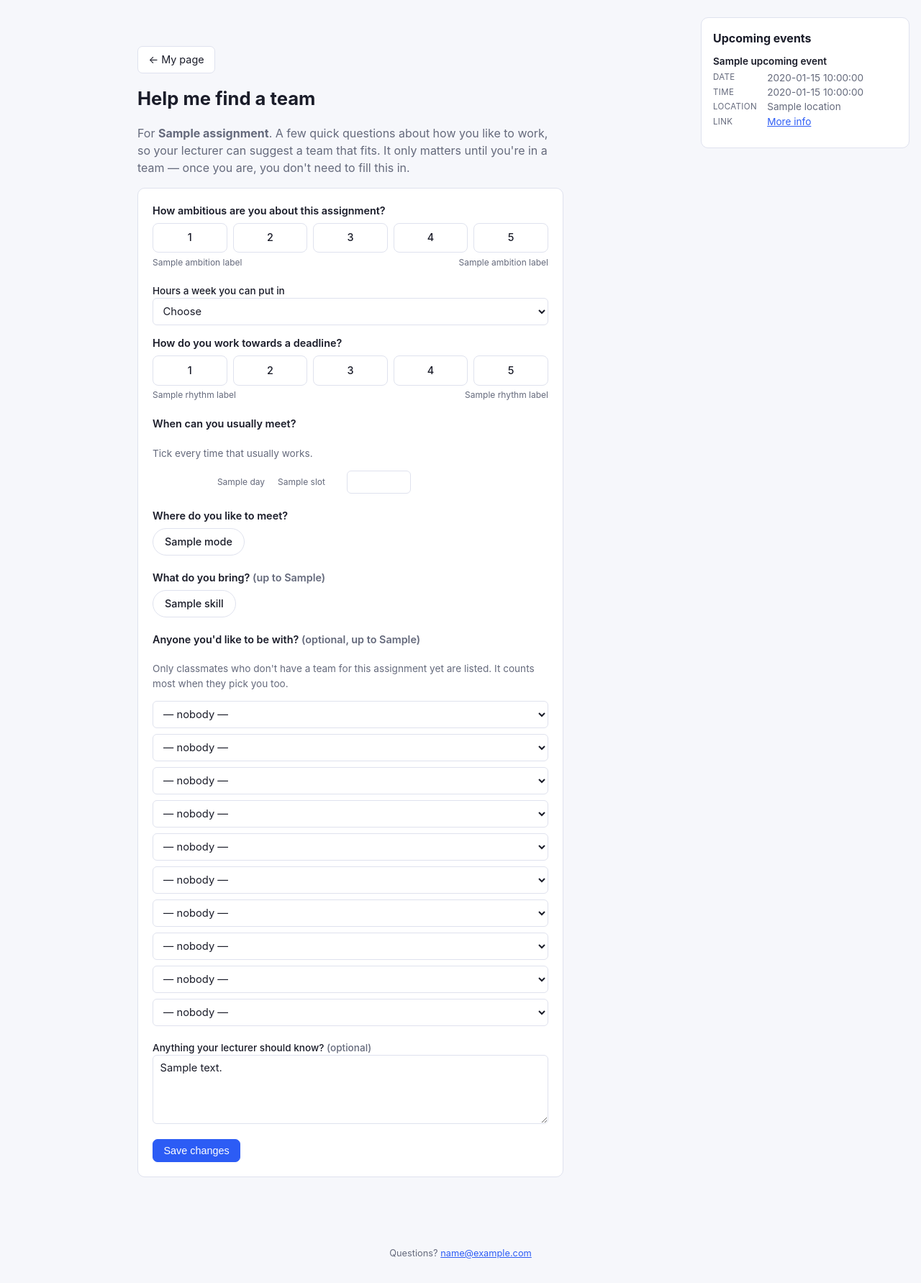
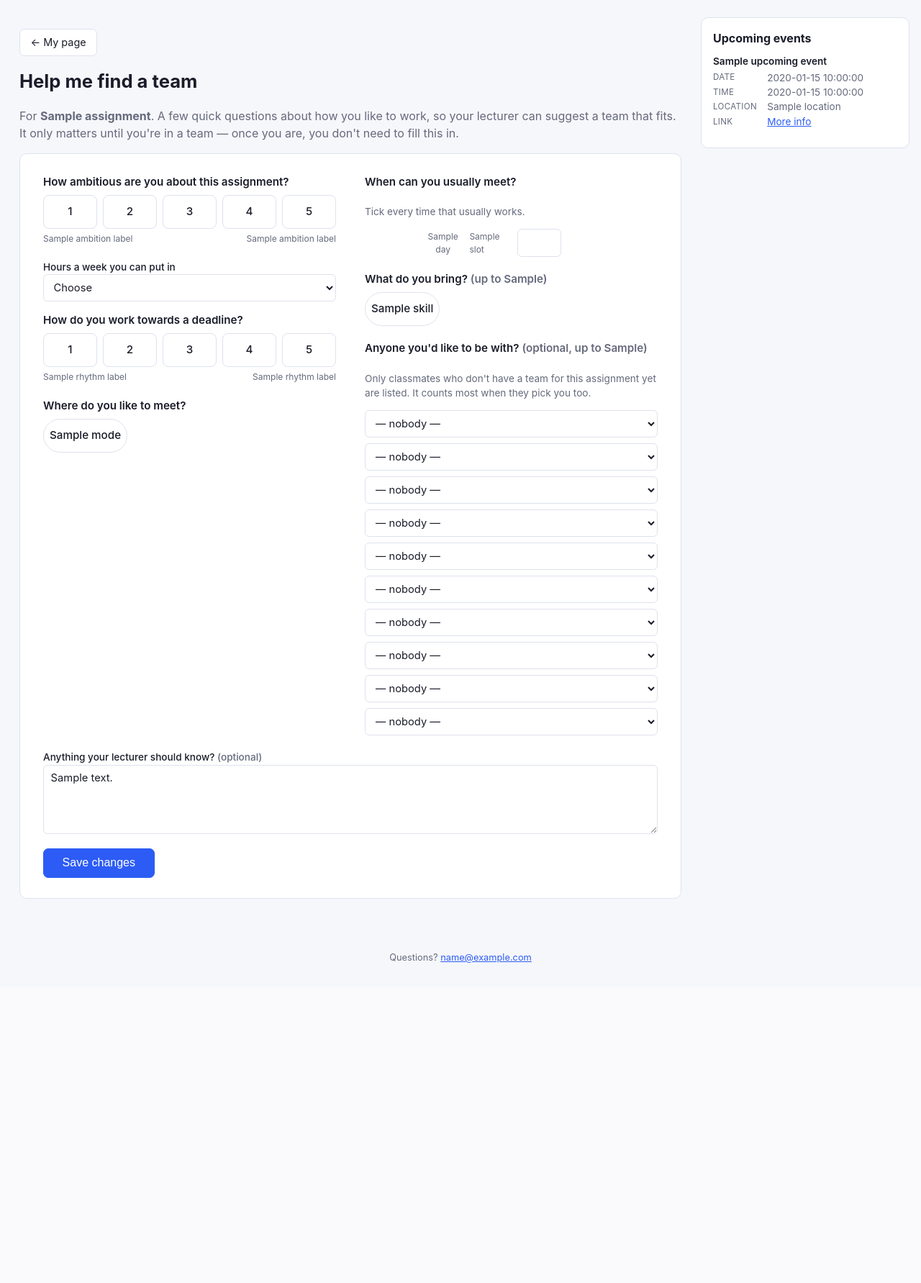
Before and after one commit to trifon-git/BDS-Assignment-Portal, a FastAPI app: template app/templates/find_team.html in a window 1280 px wide. Shown: the part 49-1832 px from the top of the page at 72% size. After the commit the page ends 1387 px from the top, so only its background shows below. Run offline with FastAPI, Linux system fonts and the light colour scheme; the template is opened without the code that fills it: most values are stand-ins (such as "Sample title", 1, 10 or a date in 2020); parts of the project's set-up code (start-up, migrations or seed data) failed here and were passed over.

Commit message:
fix: find-a-team form layout and stale static-file caching
The form sat in a second, nested container, leaving it narrow and off-centre
next to the events sidebar; drop the wrapper and lay the questions out in two
columns on wide screens with larger controls.

Static files were sent without Cache-Control, so a browser could keep an old
stylesheet under the same ?v= URL across a deploy and render the new page
unstyled. Serve /static with no-cache (revalidated by ETag, cheap 304s).
Bump to v1.23 so everyone fetches a fresh stylesheet.

```diff
--- a/app/config.py
+++ b/app/config.py
@@ -31,7 +31,7 @@ TIMEZONE = os.environ.get("TIMEZONE") or "Europe/Copenhagen"
 # Bumped by hand with every deploy that changes admin- or student-facing
 # behavior, so a screenshot or a support email can be pinned to a build
 # without digging through git log. Shown in the admin nav footer.
-APP_VERSION = "1.22"
+APP_VERSION = "1.23"
 
 # Upcoming-events sidebar, read from a NocoDB table. The panel only appears
 # when both NOCODB_URL and NOCODB_TOKEN are set, so an instance without them
--- a/app/main.py
+++ b/app/main.py
@@ -16,7 +16,19 @@ from app.lib.roster import titlecase_name
 
 app = FastAPI(title="AAU Assignment Portal")
 
-app.mount("/static", StaticFiles(directory=str(Path(__file__).parent / "static")), name="static")
+class RevalidatedStaticFiles(StaticFiles):
+    """Static files with `Cache-Control: no-cache`: the browser keeps a copy
+    but must ask (a cheap 304 via the ETag) before using it. Without this a
+    browser guesses how long to keep CSS/JS, and a deploy that lands while a
+    student has the site open can leave them on an old stylesheet."""
+
+    async def get_response(self, path, scope):
+        response = await super().get_response(path, scope)
+        response.headers["Cache-Control"] = "no-cache"
+        return response
+
+
+app.mount("/static", RevalidatedStaticFiles(directory=str(Path(__file__).parent / "static")), name="static")
 
 app.add_exception_handler(RedirectException, redirect_exception_handler)
 app.add_exception_handler(
--- a/app/static/css/app.css
+++ b/app/static/css/app.css
@@ -286,3 +286,16 @@ footer.site { text-align: center; color: var(--muted); font-size: 0.8rem; paddin
 .avail-row { font-size: 0.75rem; color: var(--muted); }
 .avail label span { display: block; height: 2rem; border: 1px solid var(--border); border-radius: 6px; background: var(--input-bg); }
 .pickers { display: grid; gap: 0.5rem; }
+
+/* Find-a-team page: the site container already centres and pads it; on wide
+   screens the questions sit in two columns, and controls are larger. */
+.match-page { max-width: 920px; margin: 0 auto; }
+.match-grid { display: grid; gap: 0 2.5rem; }
+@media (min-width: 900px) {
+  .match-grid { grid-template-columns: 1fr 1fr; }
+  .match-form { padding: 1.75rem 2rem; }
+}
+.match-form legend { font-size: 0.95rem; }
+.scale span, .chips span { padding: 0.7rem 0.5rem; font-size: 0.95rem; }
+.avail label span { height: 2.4rem; }
+.match-form .btn-primary { padding: 0.65rem 1.6rem; font-size: 1rem; }
--- a/app/templates/find_team.html
+++ b/app/templates/find_team.html
@@ -1,6 +1,6 @@
 {% extends "base.html" %}
 {% block content %}
-<div class="container narrow">
+<div class="match-page">
   <p><a href="/s/{{ token }}" class="btn">&larr; My page</a></p>
   <h1>Help me find a team</h1>
   <p class="muted">For <strong>{{ assignment.title }}</strong>. A few quick questions about how you like to work, so your lecturer can suggest a team that fits. It only matters until you're in a team — once you are, you don't need to fill this in.</p>
@@ -8,6 +8,8 @@
   {% if error %}<p class="alert alert-error">{{ error }}</p>{% endif %}
 
   <form method="post" action="/s/{{ token }}/find-team/{{ assignment.id }}" class="card match-form">
+   <div class="match-grid">
+    <div class="match-col">
     <fieldset class="field">
       <legend>How ambitious are you about this assignment?</legend>
       <div class="scale">
@@ -32,6 +34,15 @@
       <div class="scale-ends"><span>{{ m.RHYTHM_LABELS[0] }}</span><span>{{ m.RHYTHM_LABELS[1] }}</span></div>
     </fieldset>
 
+
+    <fieldset class="field">
+      <legend>Where do you like to meet?</legend>
+      <div class="chips">
+        {% for key, label in m.MODES %}<label><input type="radio" name="mode" value="{{ key }}" {{ "checked" if answers.get("mode") == key }} required><span>{{ label }}</span></label>{% endfor %}
+      </div>
+    </fieldset>
+    </div>
+    <div class="match-col">
     <fieldset class="field">
       <legend>When can you usually meet?</legend>
       <p class="small muted">Tick every time that usually works.</p>
@@ -48,12 +59,6 @@
       </div>
     </fieldset>
 
-    <fieldset class="field">
-      <legend>Where do you like to meet?</legend>
-      <div class="chips">
-        {% for key, label in m.MODES %}<label><input type="radio" name="mode" value="{{ key }}" {{ "checked" if answers.get("mode") == key }} required><span>{{ label }}</span></label>{% endfor %}
-      </div>
-    </fieldset>
 
     <fieldset class="field">
       <legend>What do you bring? <span class="muted">(up to {{ m.MAX_SKILLS }})</span></legend>
@@ -80,6 +85,9 @@
       {% endif %}
     </fieldset>
 
+    </div>
+   </div>
+
     <div class="field">
       <label for="notes">Anything your lecturer should know? <span class="muted">(optional)</span></label>
       <textarea id="notes" name="notes" maxlength="{{ m.NOTE_MAX }}">{{ answers.get("notes", "") }}</textarea>
```
